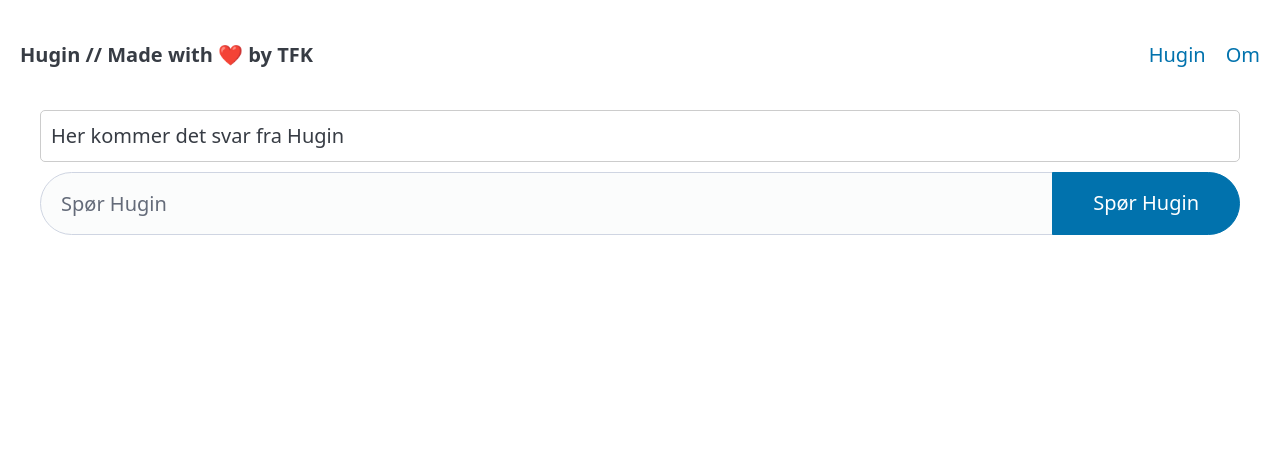
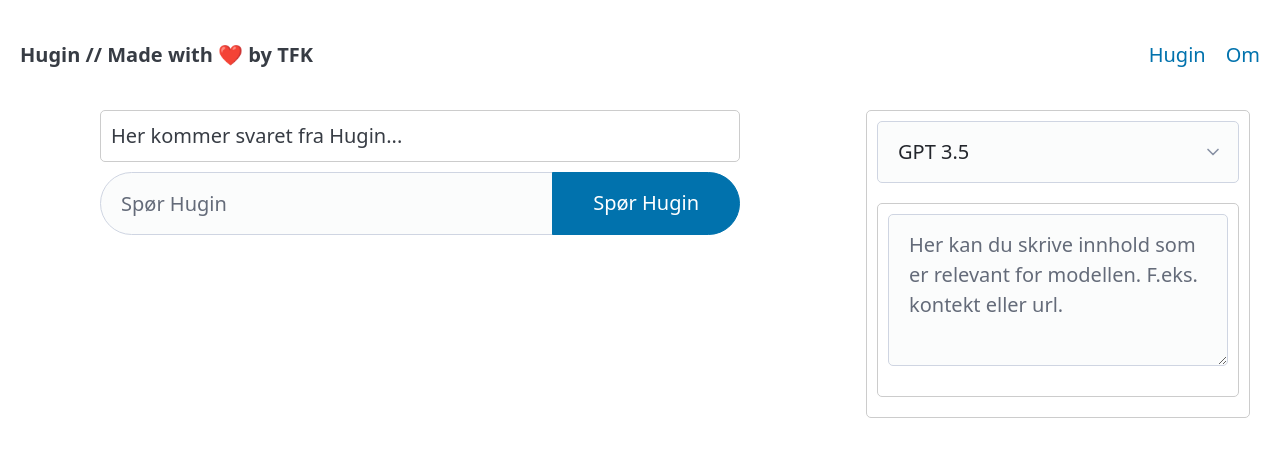
Before and after one commit to vestfoldfylke/munin-svelte-web, a SvelteKit app: page /authenticated/homeSchool in a window 1280 px wide. Shown: the top 454 px of the page. Built offline with nearby package versions, Linux system fonts and the light colour scheme.

Commit message:
chore: Remove unused code and update dependencies

```diff
--- /dev/null
+++ b/src/lib/components/Testcomp.svelte
@@ -0,0 +1,10 @@
+<script>
+	// logic goes here
+</script>
+
+<!-- markup (zero or more items) goes here -->
+<h1>Jeg er en komponent</h1>
+
+<style>
+	/* styles go here */
+</style>
--- /dev/null
+++ b/src/lib/data/modelparams.js
@@ -0,0 +1,40 @@
+export const params = {
+  "option1": {
+    "message": "Hvorfor er himmelen blå?",
+    "kontekst": "Du er en hyggelig assistent som skal svare så godt du kan på spørsmål fra brukeren. Svar alltid på norsk.",
+    "model": "gpt-3.5-turbo"
+  },
+  "option2": {
+    "message": "Hvorfor er havet blått?",
+    "kontekst": "Du er en hyggelig assistent som skal svare så godt du kan på spørsmål fra brukeren. Svar alltid på norsk.",
+    "model": "gpt-4-turbo"
+  },
+  "option3": {
+    "question": "Hva kalles en tradisjonell norsk festdrakt?",
+    "parameters": {
+      "stream": false,
+      "max_tokens": 500,
+      "max_new_tokens": 1024,
+      "top_k": 64,
+      "top_p": 0.9,
+      "stop": ["<|im_end|>"],
+      "temperature": 0.2,
+      "do_sample": true,
+      "repetition_penalty": 1.0,
+      "return_full_text": true
+      }
+  },
+  "option4": {
+    "message": "Skriv en setning om Oslo?",
+    "kontekst": "Du er en hyggelig assistent som skal svare så godt du kan på spørsmål fra brukeren. Svar alltid på norsk.",
+    "model": "gpt-3.5-turbo",
+    "assistant_id": "asst_BJazzPrqisexDOnT6GfE76jY",
+    "new_thread": true,
+    "thread_id": "thread_a2YfpinOlgziNSj7K6tmGBbj"
+  },
+  "option5": {
+    "model": "gpt-4-turbo",
+    "question": "Beskriv hvordan denne oppgaven kan løses",
+    "bilde_url": "https://www.matematikksenteret.no/sites/default/files/images/Blogg/Oppgave%20elva.jpg"
+  }
+}
--- a/src/lib/index.js
+++ /dev/null
@@ -1 +0,0 @@
-// place files you want to import through the `$lib` alias in this folder.
--- a/src/lib/services/openAiTools.js
+++ b/src/lib/services/openAiTools.js
@@ -1,8 +1,59 @@
-import axios from 'axios'
+// Bibliotek for å håndtere API-kall til AZF-funksjoner
 
-export const openAiSimpleChat = async (spm) => {
+import axios from 'axios';
+import { params } from '$lib/data/modelparams';
+import { env } from '$env/dynamic/public'
+
+export const openAiSimpleChat = async (modellInfo) => {
     // Template API-call
-    const response = await axios.get("https://api.chucknorris.io/jokes/random")
-    $: console.log(response)
-    return JSON.stringify(response.data.value)
+    let payload = params[modellInfo.valgtModell];
+    payload.message = modellInfo.message;
+    payload.kontekst = modellInfo.kontekst;
+    console.log(payload);
+
+    const response = await axios.post(env.PUBLIC_LOCAL_OPENAICHAT , payload)
+    console.log(response, env.PUBLIC_TEST ); // Tester env-handling
+    return response.data.choices[0].message.content;
 }
+
+export const noraChat = async (modellInfo) => {
+    // Template API-call
+    let payload = params[modellInfo.valgtModell];
+    payload.question = modellInfo.message;
+    console.log(payload);
+
+    const response = await axios.post(env.PUBLIC_LOCAL_NORACHAT, payload)
+    console.log(response, env.PUBLIC_TEST ); // Tester env-handling
+    return response.data;
+}
+
+export const openAiAssistant = async (modellInfo) => {
+    // Template API-call
+    let payload = {
+        "assistant_id": "asst_BJazzPrqisexDOnT6GfE76jY",
+        "new_thread": true,
+        "thread_id": "thread_a2YfpinOlgziNSj7K6tmGBbj",
+        "question": modellInfo.message
+    }
+
+    $: console.log(payload);
+
+    const response = await axios.post(env.PUBLIC_LOCAL_OPENAIASSISTANT, payload)
+    $: console.log(response.data.messages[1].content[0].text.value);
+    return response.data.messages[1].content[0].text.value;
+}
+
+export const visionOpenAi = async (modellInfo) => {
+    // Template API-call
+    let payload = {
+        "model": "gpt-4-turbo",
+        "question": modellInfo.message,
+        "bilde_url": modellInfo.kontekst
+      }
+
+    $: console.log(payload);
+
+    const response = await axios.post(env.PUBLIC_LOCAL_OPENAIVISION, payload)
+    $: console.log(response.data.message.content);
+    return response.data.message.content;
+}
--- a/src/routes/authenticated/homeSchool/+page.svelte
+++ b/src/routes/authenticated/homeSchool/+page.svelte
@@ -1,13 +1,58 @@
 <script>
-    import { openAiSimpleChat } from '$lib/services/openAiTools';
-    let spm = "";
-    let respons = "Her kommer det svar fra Hugin";
+    import Testcomp from '$lib/components/Testcomp.svelte';
+    import { openAiSimpleChat, openAiAssistant, noraChat, visionOpenAi } from '$lib/services/openAiTools';
+
+    const params = {
+        "message": "",
+        "kontekst": "",
+        "valgtModell": "option1"
+    }
+
+    let respons = "Her kommer svaret fra Hugin...";
+
+
+    function modellValg(event) {
+        params.valgtModell = event.target.value;
+        console.log("Hællæ");
+    }
 
     async function minFunksjon() {
-        respons = await openAiSimpleChat(spm);
-        return await openAiSimpleChat(spm);
+        if (params.valgtModell === "option1") {
+            let r = await openAiSimpleChat(params);
+            respons = r;
+        } else if (params.valgtModell === "option2") {
+            console.log(params);
+            let r = await openAiSimpleChat(params);
+            respons = r;
+        } else if (params.valgtModell === "option3") {
+            console.log(params);
+            let r = await noraChat(params);
+            respons = r;
+        } else if (params.valgtModell === "option4") {
+            console.log(params);
+            let r = await openAiAssistant(params);
+            respons = r;
+        } else if (params.valgtModell === "option5") {
+            console.log(params);
+            let r = await visionOpenAi(params);
+            respons = r;
+        }
     }
 </script>
+<div class="right">
+    <select on:change={modellValg}>
+        <option value="option1" default>GPT 3.5</option>
+        <option value="option2">GPT4</option>
+        <option value="option3">Nora</option>
+        <option value="option4">Matematikkens byggesteiner</option>
+        <option value="option5">Vision</option>
+    </select>
+
+    <div class="boxy">
+        <textarea placeholder="Her kan du skrive innhold som er relevant for modellen. F.eks. kontekt eller url."  bind:value={params.kontekst} rows="4" cols="50"></textarea>
+    </div>
+</div>
+
 
 <div class="container center">
     <div class="output">
@@ -15,23 +60,44 @@
 
     </div>
     <form role="search">
-        <input name="askHugin" type="text" placeholder="Spør Hugin" bind:value={spm}/>
-        <input type="submit" on:click={ minFunksjon } value="Spør Hugin" />
+        <input name="askHugin" type="text" autocomplete="off" placeholder="Spør Hugin" bind:value={ params.message }/>
+        <input type="submit" on:click={minFunksjon} value="Spør Hugin" />
     </form>
 </div>
 
 
+
 <style>
 
+.boxy {
+    padding: 10px;
+    border: 1px solid #ccc;
+    border-radius: 5px;
+    margin-bottom: 10px;
+}
+
 .center {
-  /* padding: 200px 10px; */
+    float: left;
+    width: 50%;
+    margin-left: 100px;
 }
 
 .output {
-  padding: 10px;
-  border: 1px solid #ccc;
-  border-radius: 5px;
-  margin-bottom: 10px;
+    padding: 10px;
+    border: 1px solid #ccc;
+    border-radius: 5px;
+    margin-bottom: 10px;
+    height: auto;
+}
+
+.right {
+    float: right;
+    width: 30%;
+    padding: 10px;
+    margin-right: 30px;
+    border: 1px solid #ccc;
+    border-radius: 5px;
+    margin-bottom: 10px;
 }
 
 </style>
```
Also changed, not shown: src/routes/+page.svelte (+39 -2 lines).
